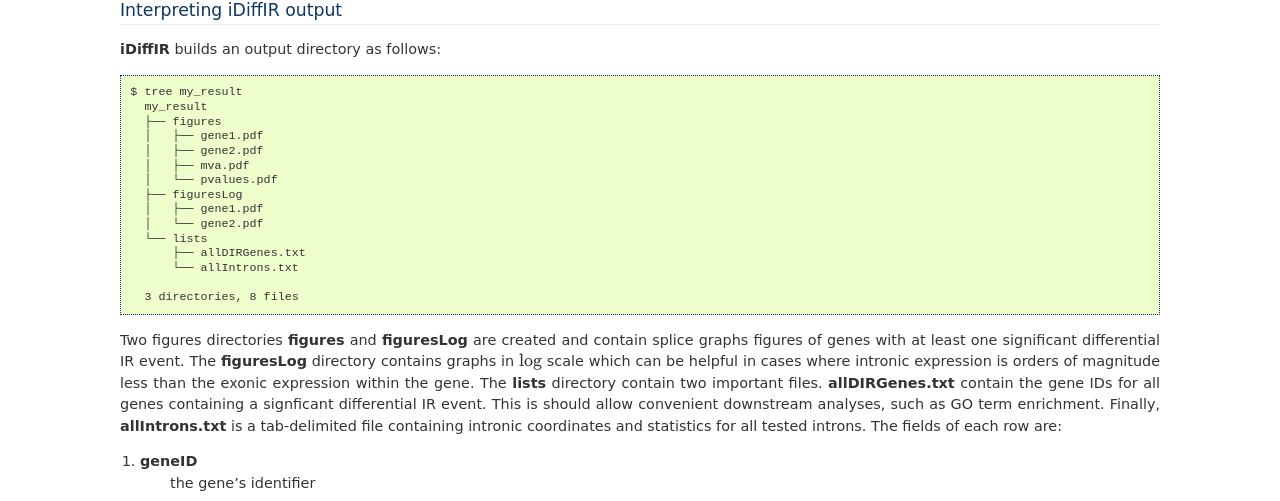
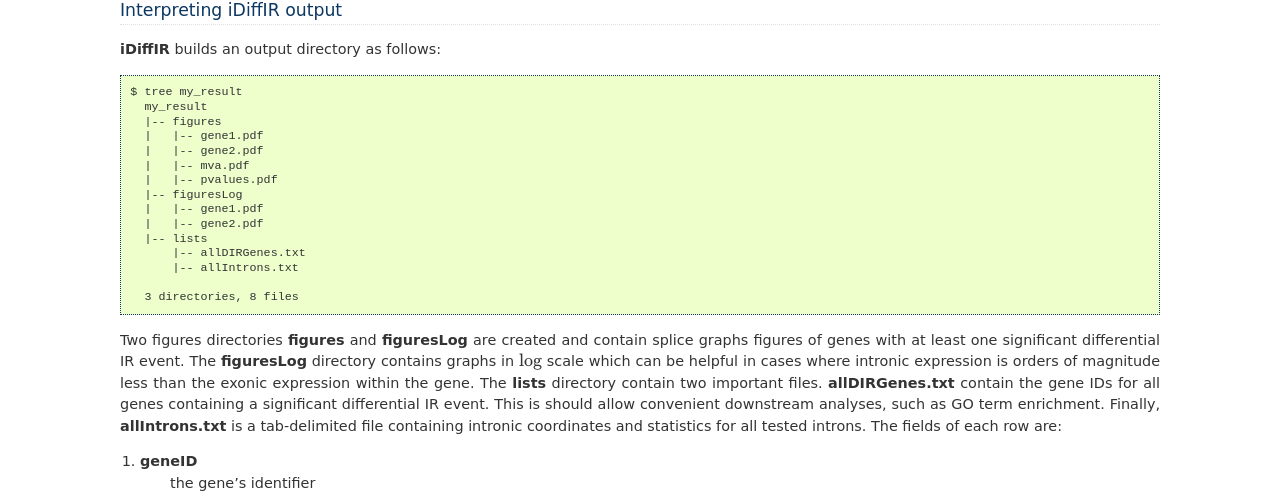
Before and after one commit to bio-comp/idiffir, a Sphinx documentation site: the page built from doc/tutorial.rst, in a window 1280 px wide and 1400 px high, scrolled down 1820 px. Shown: the part 175-676 px from the top of the window. Built offline with Sphinx 7.4.7, drawn with Linux system fonts in a browser that asks for light colours; some of the changed text lies outside the part shown.

```diff
--- a/doc/conf.py
+++ b/doc/conf.py
@@ -187,7 +187,8 @@ htmlhelp_basename = 'iDiffIRdoc'
 # -- Options for LaTeX output ---------------------------------------------
 
 latex_elements = { 'classoptions': ',openany,oneside',
-                   'babel' : '\\usepackage[english]{babel}' }
+                   'babel' : '\\usepackage[english]{babel}',
+                   'utf8x' : '\\usepackage[utf8x]{inputenc}'}
 
 
 # Grouping the document tree into LaTeX files. List of tuples
--- a/doc/introduction.rst
+++ b/doc/introduction.rst
@@ -4,7 +4,7 @@ Introduction
 
 Intron retention
 ----------------
-Intron retention (IR) is an alterntaive splicing (AS) form where
+Intron retention (IR) is an alternative splicing (AS) form where
 the intronic that separate the exonic components that make up
 mature mRNA remain in the final transcript.  On the left below is
 a figure of a pre-mRNA showing exons as shaded rectangles separated
--- a/doc/tutorial.rst
+++ b/doc/tutorial.rst
@@ -24,7 +24,7 @@ It is good practice to remove multi-reads and filter spliced
 alignments for false-positive junctions  before beginning
 transcriptome analysis of RNA-Seq.  Assuming your alignments
 are in a file named aligned.bam, run the following to extract
-only uniquely alinged reads:
+only uniquely aligned reads:
 
 .. code-block:: none
 
@@ -115,17 +115,17 @@ Interpreting iDiffIR output
 
    $ tree my_result
      my_result
-     ├── figures
-     │   ├── gene1.pdf
-     │   ├── gene2.pdf
-     │   ├── mva.pdf
-     │   └── pvalues.pdf
-     ├── figuresLog
-     │   ├── gene1.pdf
-     │   └── gene2.pdf
-     └── lists
-         ├── allDIRGenes.txt
-	 └── allIntrons.txt
+     |-- figures
+     |   |-- gene1.pdf
+     |   |-- gene2.pdf
+     |   |-- mva.pdf
+     |   |-- pvalues.pdf
+     |-- figuresLog
+     |   |-- gene1.pdf
+     |   |-- gene2.pdf
+     |-- lists
+         |-- allDIRGenes.txt
+	 |-- allIntrons.txt
 
      3 directories, 8 files
 
@@ -137,7 +137,7 @@ graphs in :math:`\log` scale which can be helpful in cases where
 intronic expression is orders of magnitude less than the exonic
 expression within the gene.  The **lists** directory contain
 two important files.  **allDIRGenes.txt** contain the
-gene IDs for all genes containing a signficant differential IR
+gene IDs for all genes containing a significant differential IR
 event.  This is should allow convenient downstream analyses,
 such as GO term enrichment.  Finally, **allIntrons.txt** is a
 tab-delimited file containing intronic coordinates and statistics
@@ -191,7 +191,7 @@ for all tested introns.  The fields of each row are:
 
 .. todo::
 
-   Add miso script usage for testing Alt 5', 3'
+   Add MISO script usage for testing Alt 5', 3'
 
 .. todo::
 
```
Also changed, not shown: other parts of doc/tutorial.rst (+1 -1 lines), build_release.py (+50 -7 lines), 11 other files.
